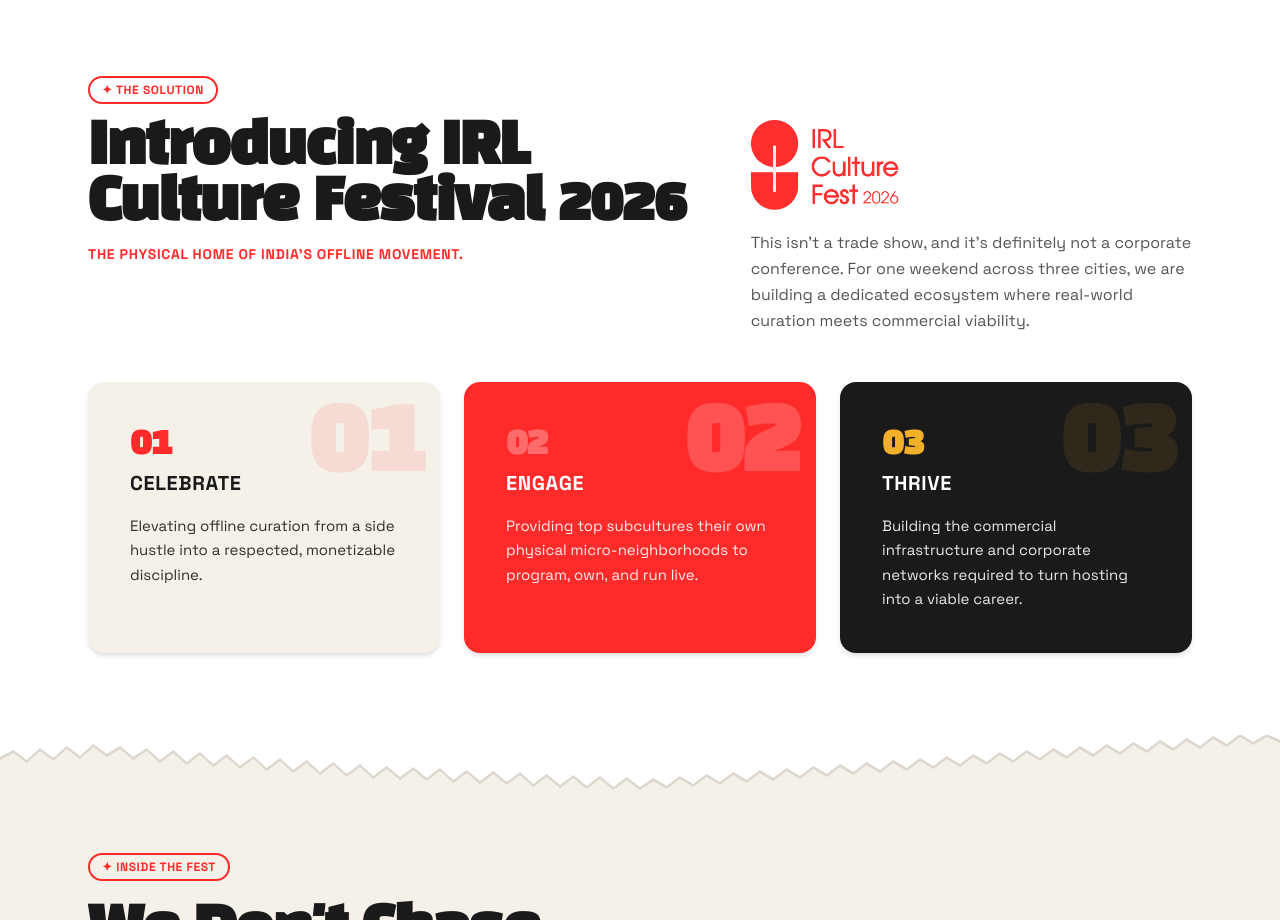
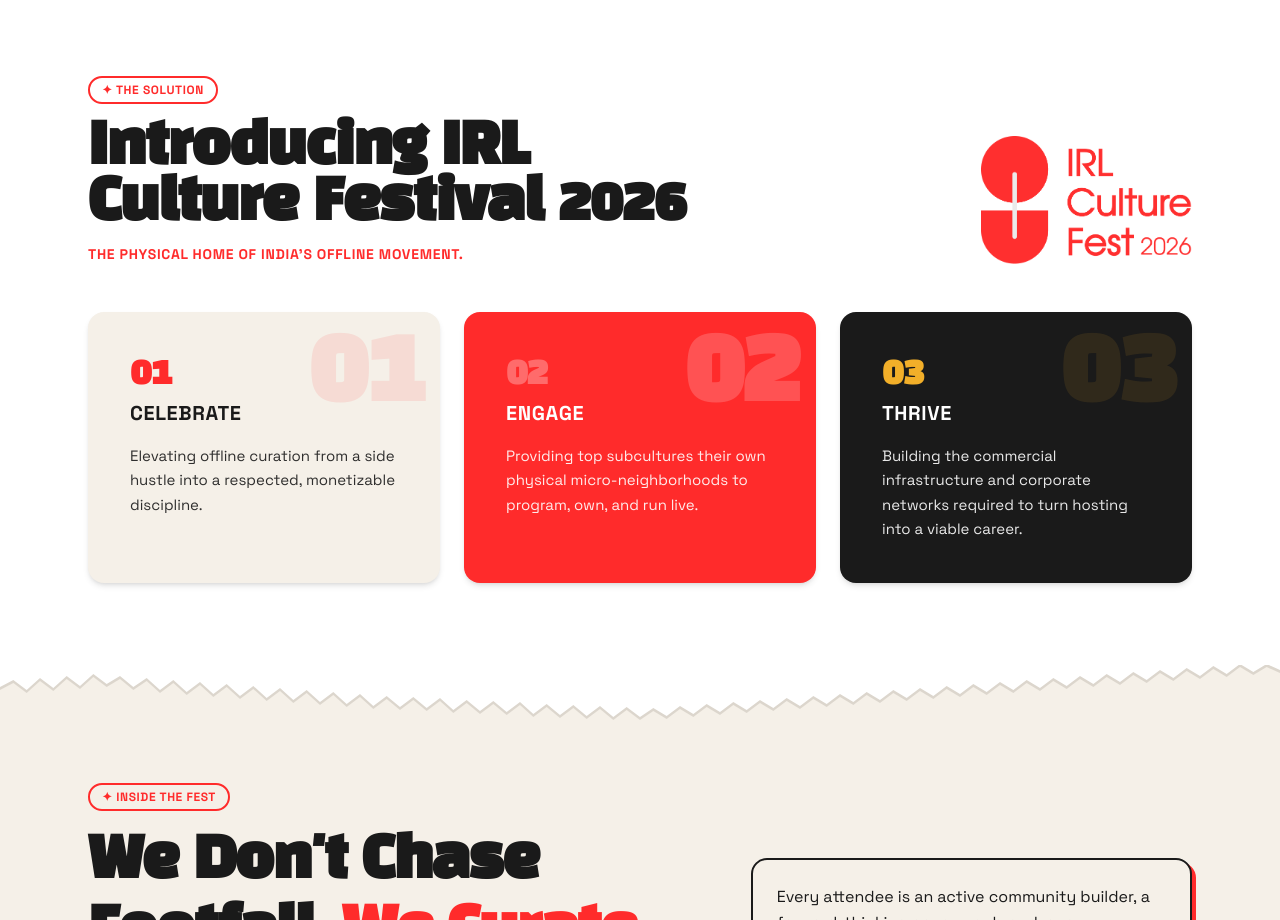
Before and after one commit to meetdaysite/irl-culture-fest, a Next.js app: page / in a window 1280 px wide. Shown: the part 2280-3200 px from the top of the page. Built offline with nearby package versions, Linux system fonts and the light colour scheme; no server answers; a web font is replaced by a local one.

Commit message:
logo changes

```diff
--- a/components/SolutionSection.tsx
+++ b/components/SolutionSection.tsx
@@ -90,11 +90,11 @@ export default function SolutionSection() {
             <img
               src="/footer-logo.png"
               alt="IRL Culture Fest"
-              className="h-[90px] object-contain object-left"
+              className="h-[8rem] object-contain object-right md:ml-auto"
             />
-            <p className="font-body text-[#555] text-sm sm:text-base leading-relaxed">
+            {/* <p className="font-body text-[#555] text-sm sm:text-base leading-relaxed">
               This isn't a trade show, and it's definitely not a corporate conference. For one weekend across three cities, we are building a dedicated ecosystem where real-world curation meets commercial viability.
-            </p>
+            </p> */}
           </motion.div>
         </div>
 
```
